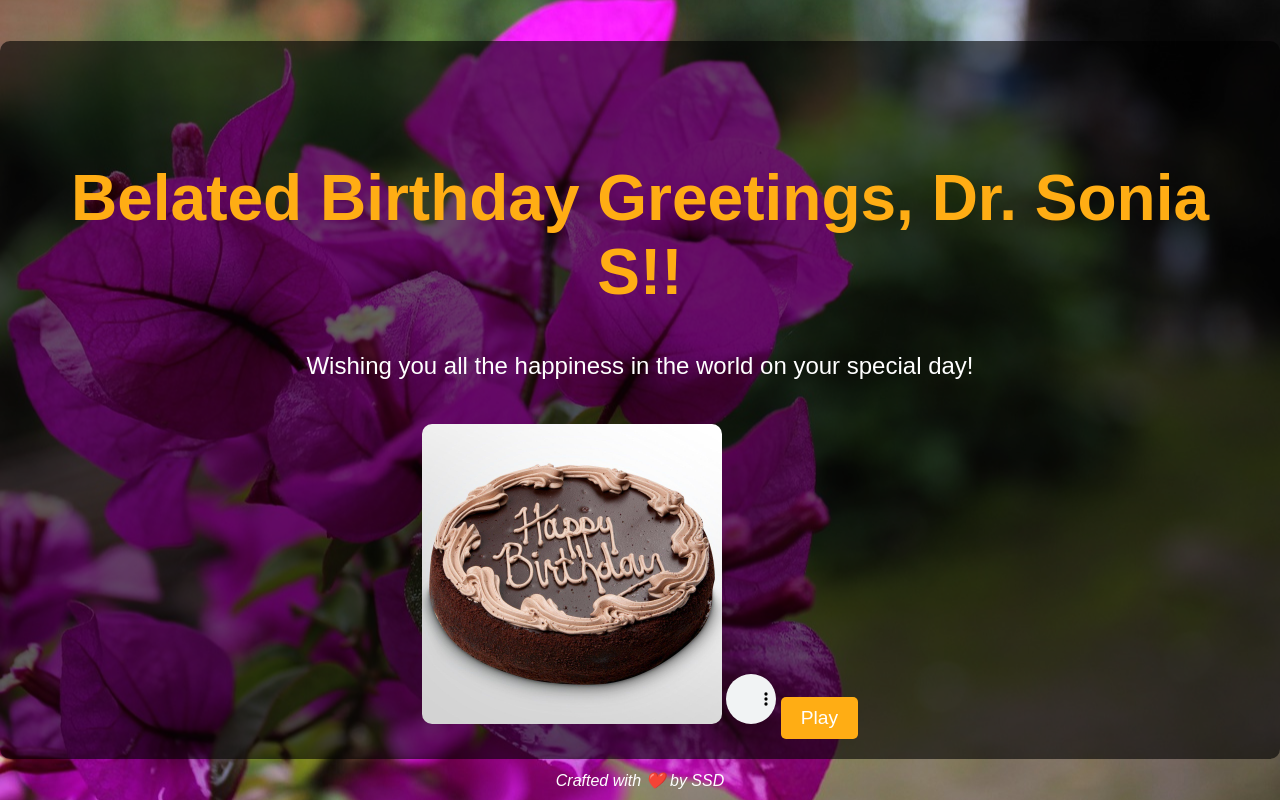
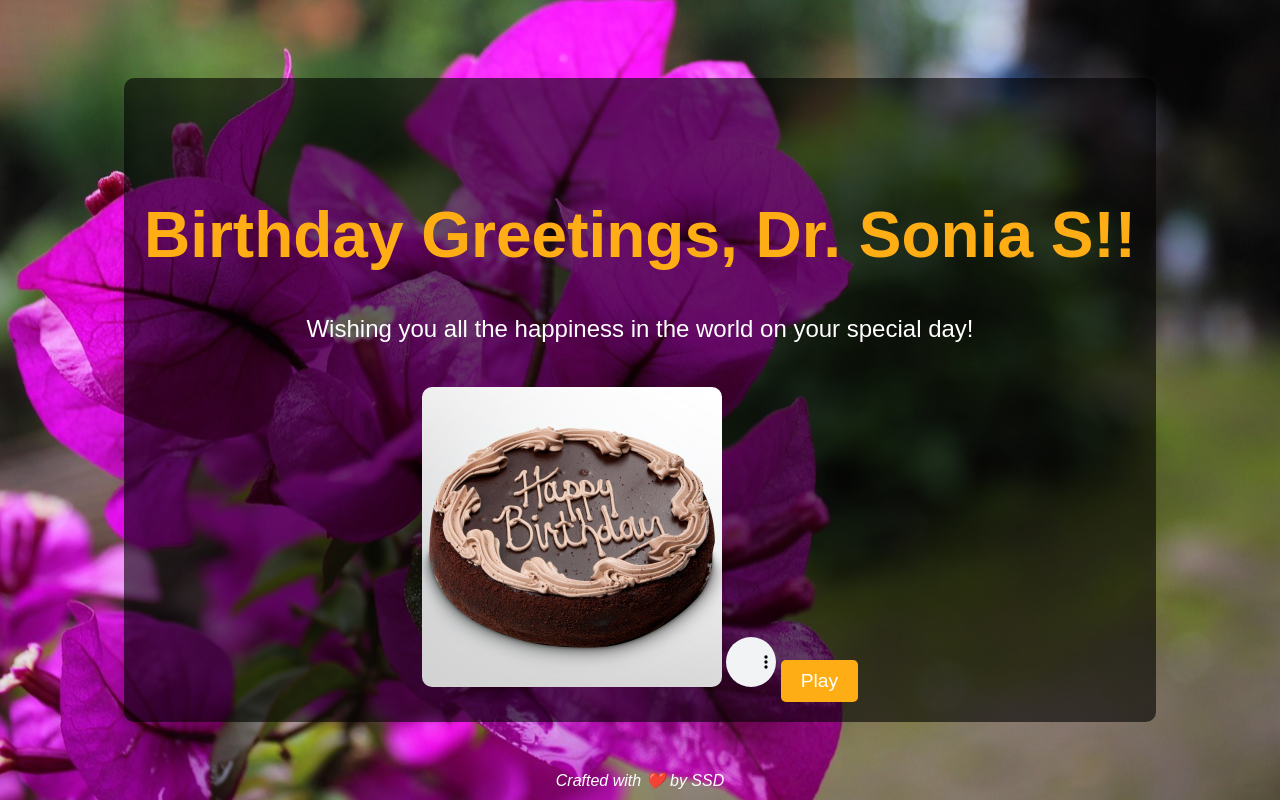
Before and after one commit to SoumenDash7/test, a plain HTML site: page index.html in a window 1280 px wide. Drawn offline with Linux system fonts and the light colour scheme.

Commit message:
Update index.html(subject edit)

```diff
--- a/index.html
+++ b/index.html
@@ -94,7 +94,7 @@
 </head>
 <body>
     <div class="container">
-        <h1>Belated Birthday Greetings, Dr. Sonia S!!</h1>
+        <h1>Birthday Greetings, Dr. Sonia S!!</h1>
         <p>Wishing you all the happiness in the world on your special day!</p>
         <img src="ba946f247aa066fd175f57e82a967df9.jpg" alt="Birthday Cake">
 
```
